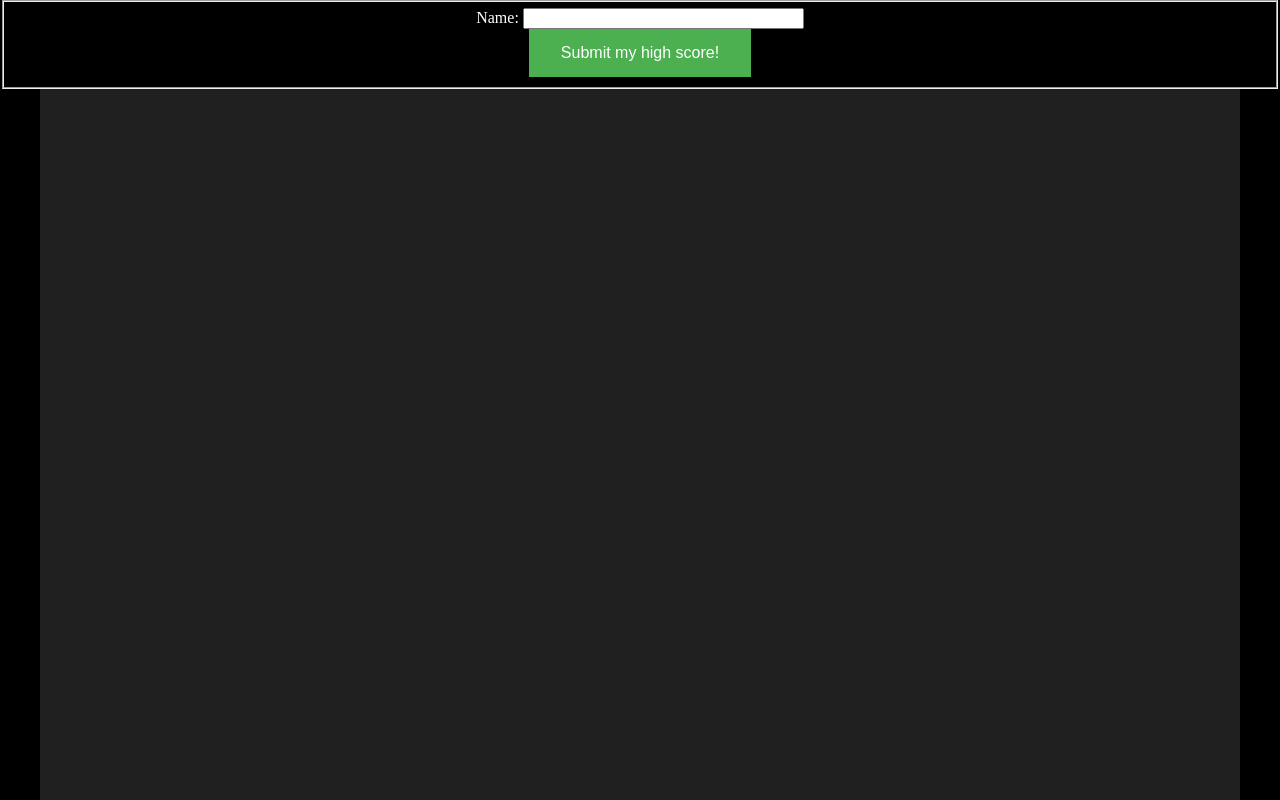
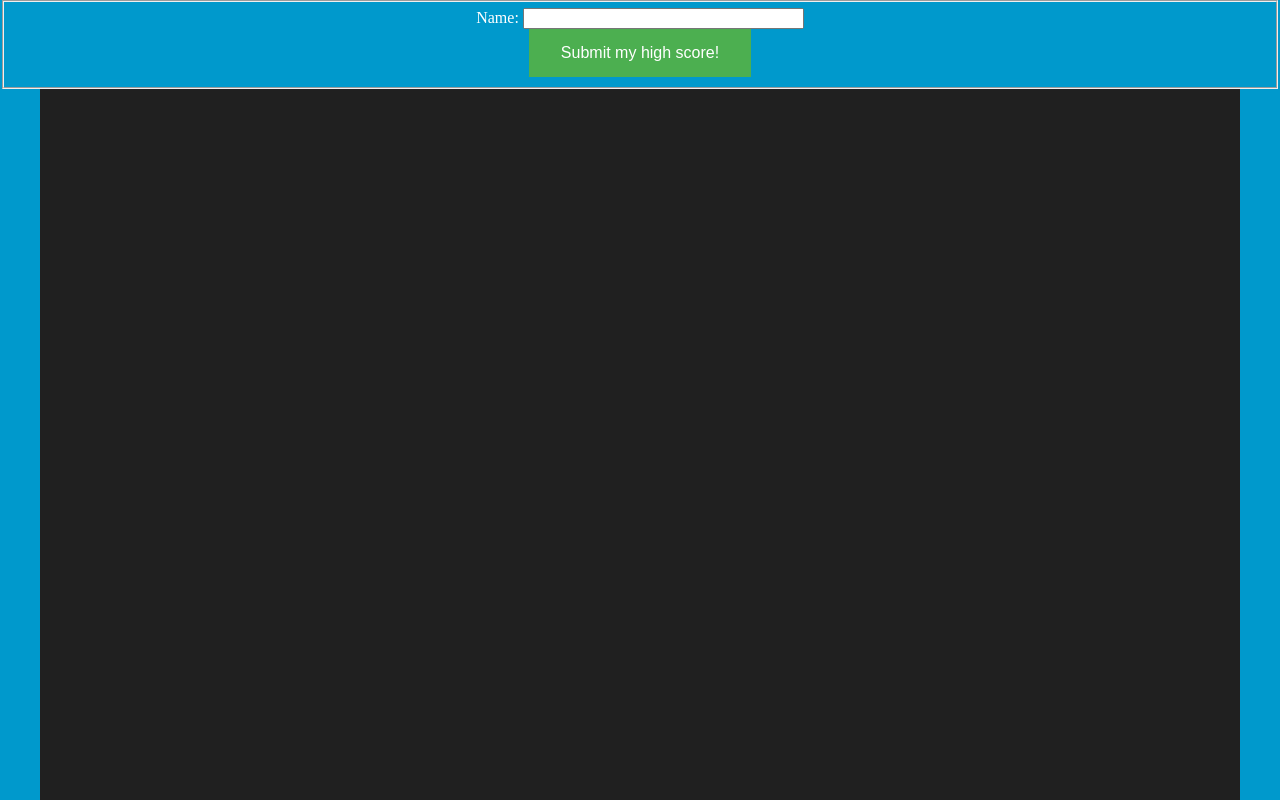
Before and after one commit to kduckets/bat-cat, a website: page index.html in a window 1280 px wide. Shown: the top 800 px of the page. Drawn offline with nearby package versions, Linux system fonts and the light colour scheme; no server answers.

Commit message:
background

```diff
--- a/index.html
+++ b/index.html
@@ -85,7 +85,7 @@ table, th, td {
 
     </head>
 
-    <body style="background-color:black !important">
+    <body>
       <div id="form" align="center">
       <form id="name_form" action="#" onsubmit="storeValues(this);return true">
       <fieldset>
```
